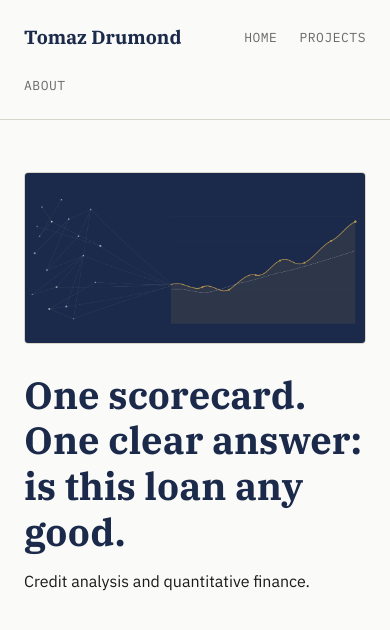
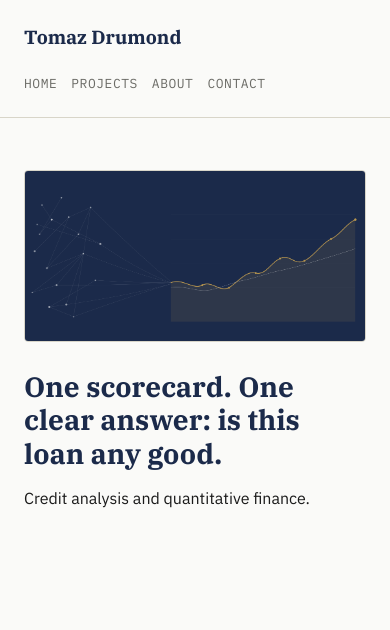
Before and after one commit to TomazDrumond/TomazDrumond.github.io, a Jekyll site: the page built from index.md, in a window 390 px wide. Shown: the top 630 px of the page. Built offline with Jekyll 4.4.1, drawn with Linux system fonts in a browser that asks for light colours.

Commit message:
Update default.html

```diff
--- a/_layouts/default.html
+++ b/_layouts/default.html
@@ -4,6 +4,7 @@
 <meta charset="UTF-8">
 <meta name="viewport" content="width=device-width, initial-scale=1.0">
 <title>{{ page.title }} - {{ site.title }}</title>
+<link rel="icon" type="image/png" href="/asset/images/favicon.png">
 <link rel="preconnect" href="https://fonts.googleapis.com">
 <link href="https://fonts.googleapis.com/css2?family=IBM+Plex+Serif:wght@400;600;700&family=IBM+Plex+Sans:wght@400;500;600&family=IBM+Plex+Mono:wght@400;500;600&display=swap" rel="stylesheet">
 <style>
@@ -16,6 +17,7 @@
     --muted:#6B6B66;
   }
   *{ box-sizing:border-box; }
+  html{ scroll-behavior:smooth; }
   body{
     margin:0;
     background:var(--bg);
@@ -34,15 +36,17 @@
   h2{ font-size:26px; margin:34px 0 12px; }
   a{ color:var(--navy); }
   a:hover{ color:var(--gold); }
-
   img{ max-width:100%; height:auto; display:block; border:1px solid var(--rule); border-radius:4px; margin:20px 0; }
-
   .wrap{ max-width:760px; margin:0 auto; padding:0 24px; }
 
   nav.site-nav{
     border-bottom:1px solid var(--rule);
     padding:22px 0;
     margin-bottom:12px;
+    position:sticky;
+    top:0;
+    background:var(--bg);
+    z-index:10;
   }
   nav.site-nav .wrap{
     display:flex;
@@ -64,19 +68,17 @@
     text-transform:uppercase;
     letter-spacing:.04em;
     color:var(--muted);
+    cursor:pointer;
   }
   nav.site-nav a:hover{ color:var(--gold); }
 
   main.wrap{ padding-top:20px; padding-bottom:80px; }
-
   p{ margin:0 0 16px; }
-
   hr{
     border:none;
     border-top:1px solid var(--rule);
     margin:36px 0;
   }
-
   .eyebrow{
     font-family:'IBM Plex Mono', monospace;
     font-size:12.5px;
@@ -85,19 +87,89 @@
     color:var(--gold);
     margin-bottom:6px;
   }
+
+  /* Anchor sections: focus-fade on nav click */
+  section[id]{
+    scroll-margin-top:90px;
+    transition:opacity .5s ease;
+  }
+  section[id].is-fading{
+    opacity:.25;
+  }
+
+  /* CTA icon row */
+  .cta-row{
+    display:flex;
+    flex-wrap:wrap;
+    gap:14px 22px;
+    margin-top:8px;
+  }
+  a.cta-icon{
+    display:inline-flex;
+    align-items:center;
+    gap:8px;
+    font-family:'IBM Plex Mono', monospace;
+    font-size:13px;
+    text-decoration:none;
+    text-transform:uppercase;
+    letter-spacing:.04em;
+    color:var(--navy);
+    border:1px solid var(--rule);
+    border-radius:4px;
+    padding:8px 12px;
+  }
+  a.cta-icon:hover{
+    color:var(--gold);
+    border-color:var(--gold);
+  }
+  a.cta-icon img{
+    margin:0;
+    border:none;
+    width:16px;
+    height:16px;
+  }
+
+  /* Mobile */
+  @media (max-width:600px){
+    h1{ font-size:28px; }
+    h2{ font-size:22px; }
+    nav.site-nav .wrap{ gap:14px; }
+    nav.site-nav strong{ width:100%; margin-bottom:6px; }
+    .cta-row{ flex-direction:column; gap:10px; }
+    a.cta-icon{ width:100%; }
+  }
 </style>
 </head>
 <body>
   <nav class="site-nav">
     <div class="wrap">
       <strong>{{ site.title }}</strong>
-      <a href="/">Home</a>
-      <a href="/projects/">Projects</a>
-      <a href="/about/">About</a>
+      <a href="#home" data-anchor>Home</a>
+      <a href="#projects" data-anchor>Projects</a>
+      <a href="#about" data-anchor>About</a>
+      <a href="#contact" data-anchor>Contact</a>
     </div>
   </nav>
   <main class="wrap">
     {{ content }}
   </main>
+
+  <script>
+    document.querySelectorAll('a[data-anchor]').forEach(function(link){
+      link.addEventListener('click', function(e){
+        e.preventDefault();
+        var targetId = link.getAttribute('href').slice(1);
+        var target = document.getElementById(targetId);
+        if (!target) return;
+
+        target.classList.add('is-fading');
+        target.scrollIntoView({ behavior: 'smooth', block: 'start' });
+
+        window.setTimeout(function(){
+          target.classList.remove('is-fading');
+        }, 350);
+      });
+    });
+  </script>
 </body>
 </html>
```
